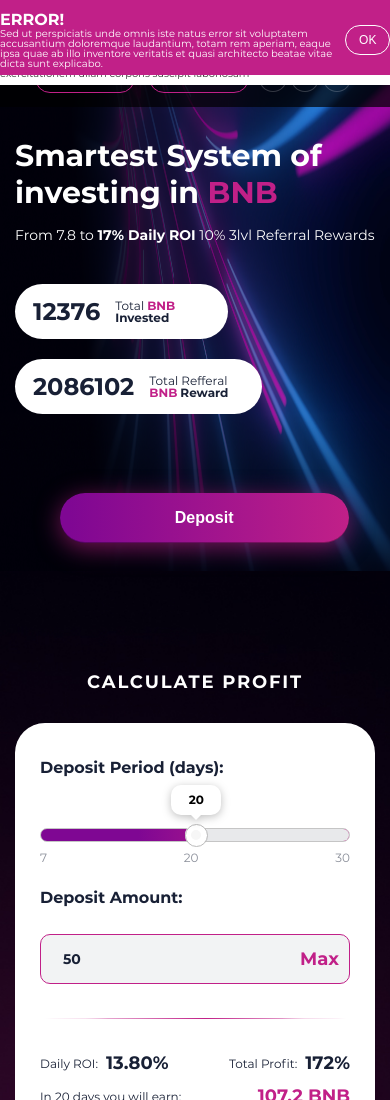
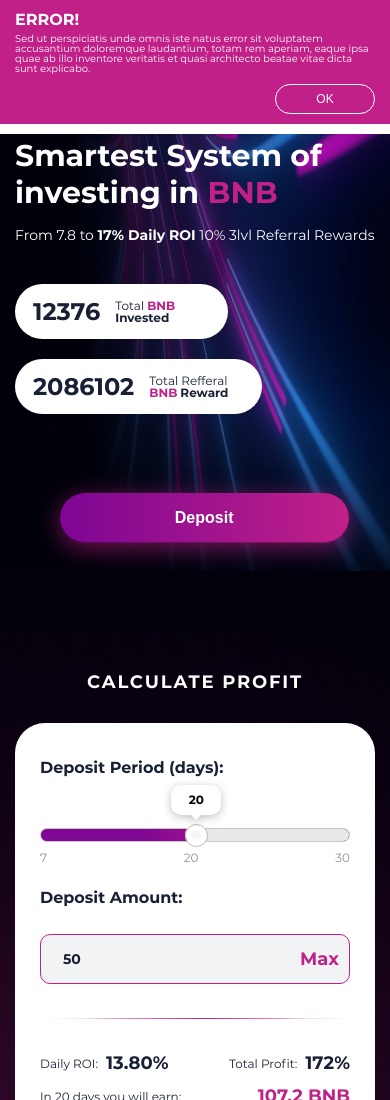
Before and after one commit to irina-ponomarenko/BNB, a plain HTML site: page index.html in a window 390 px wide. Shown: the top 1100 px of the page. Drawn offline with nearby package versions, Linux system fonts and the light colour scheme.

Commit message:
media done

```diff
--- a/js/main.js
+++ b/js/main.js
@@ -2,10 +2,12 @@
     //--------------------------dropdown faq----------------------//
 
     $(".item-faq").click(function() {
+        let child = $(this).children(".container-info-faq");
+
         $(".item-faq").children(".container-info-faq").slideUp(300);
         $(".close-faq-item").removeClass('active-btn-faq');
-        if ($(this).children(".container-info-faq").is(":hidden")) {
-            $(this).children(".container-info-faq").slideDown(300);
+        if (child.is(":hidden")) {
+            child.slideDown(300);
             $(this).find('.close-faq-item').addClass('active-btn-faq');
         };
     });
--- a/styles/media.css
+++ b/styles/media.css
@@ -24,6 +24,14 @@
         width: 30px;
         height: 30px;
         right: 0;
+    }
+
+    .info-warn{
+        margin-left: 15px;
+    }
+
+    .warn-btn{
+        margin-right: 15px;
     }
 }
 
@@ -137,6 +145,7 @@
         padding-right: 15px;
     }
 
+
 }
 
 @media screen and (max-width: 980px) and (orientation: landscape) {
@@ -153,14 +162,6 @@
     .container-window{
         padding: 20px;
         min-height: 286px;
-    }
-
-    .info-warn{
-        margin-left: 15px;
-    }
-
-    .warn-btn{
-        margin-right: 15px;
     }
 }
 
@@ -435,6 +436,33 @@
     .logo img{
         width: 100%;
     }
+
+    .warn-container .container-info{
+        flex-direction: column;
+    }
+
+    .warn-btn{
+        align-self: flex-end;
+    }
+
+    .info-warn {
+        max-width: 100%;
+        margin-bottom: 10px;
+    }
+
+    .title-warn{
+        margin-bottom: 5px;
+    }
+
+    .warn-container {
+        padding: 10px 0 10px;
+        min-height: 84px;
+    }
+
+    .info-warn {
+        margin-left: 15px;
+        margin-right: 15px;
+    }
 }
 
 @media screen and (max-width: 565px){
--- a/styles/style.css
+++ b/styles/style.css
@@ -1044,6 +1044,10 @@
     color: #303030;
 }
 
+.info-warn{
+    max-width: 80%;
+}
+
 .error-warn .title-warn,
 .error-warn .info-warn p,
 .error-warn .warn-btn{
```
